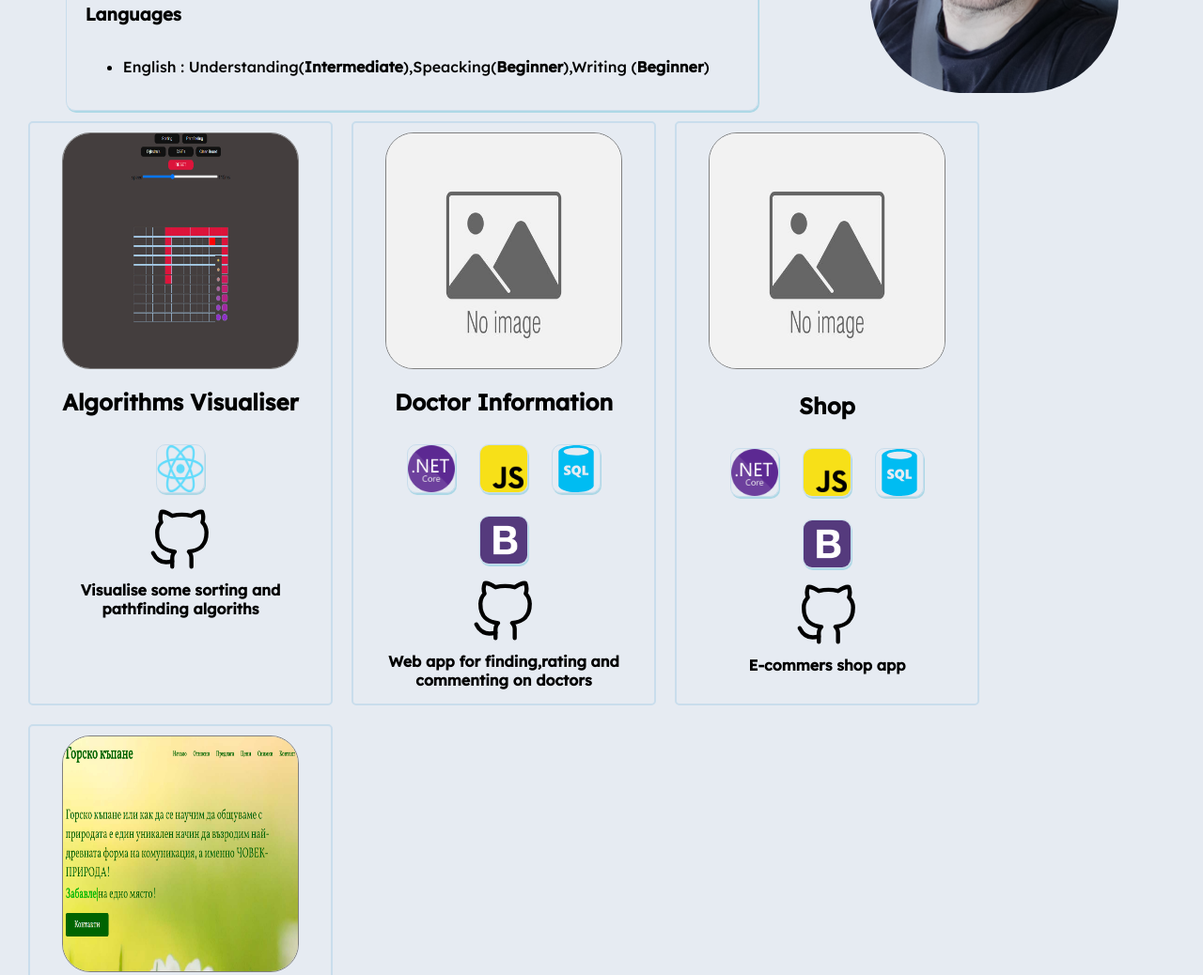
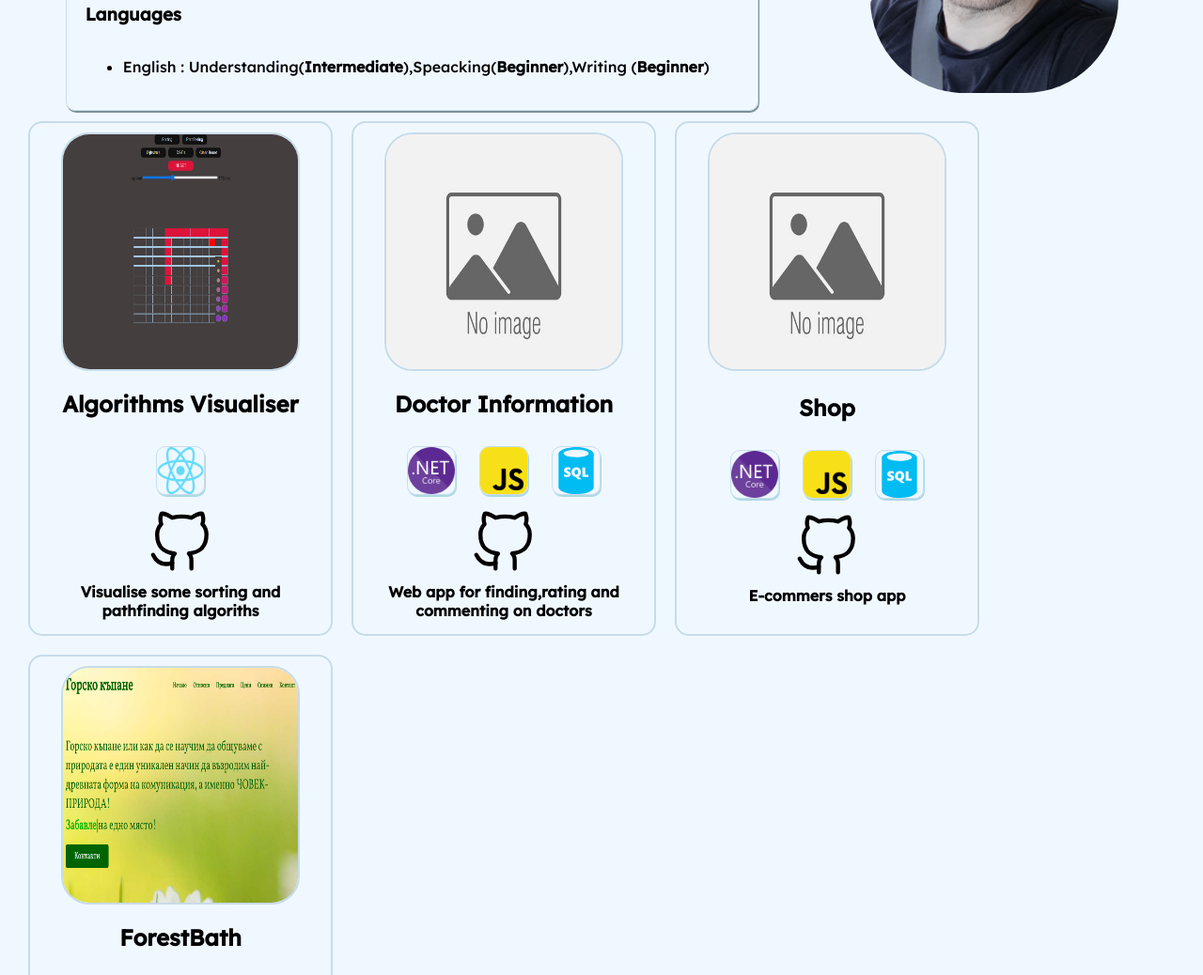
Before and after one commit to Plamen91Ivanov/PlamenPfWeb, a plain HTML site: page index.html in a window 1280 px wide. Shown: the part 375-1413 px from the top of the page at 94% size. Drawn offline with Linux system fonts and the light colour scheme.

Commit message:
fix style

```diff
--- a/index.html
+++ b/index.html
@@ -9,11 +9,6 @@
     <link rel="preconnect" href="https://fonts.gstatic.com" crossorigin>
     <link href="https://fonts.googleapis.com/css2?family=Lexend:wght@300;500&display=swap" rel="stylesheet">
   </head>
-<style>
-  body{
-    font-family: "Lexend";
-  }
-</style>
 <body>
   <div class="container">
       <div class="nav-bar">
@@ -110,7 +105,7 @@
                 <img class="skill-img" src="./img/NET_Core_Logo.svg.png">
             <img class="skill-img"  src="./img/Unofficial_JavaScript_logo_2.svg.png">
             <img class="skill-img"  src="./img/sql-database-generic.svg">
-            <img class="skill-img"  src="./img/bootstrap-logo.png">
+            <!-- <img class="skill-img"  src="./img/bootstrap-logo.png"> -->
             </div>
             <div>
               <a href="https://github.com/Plamen91Ivanov/DoctorInformation" target="_blank">
@@ -131,7 +126,7 @@
                 <img class="skill-img" src="./img/NET_Core_Logo.svg.png">
             <img class="skill-img"  src="./img/Unofficial_JavaScript_logo_2.svg.png">
             <img class="skill-img"  src="./img/sql-database-generic.svg">
-            <img class="skill-img"  src="./img/bootstrap-logo.png">
+            <!-- <img class="skill-img"  src="./img/bootstrap-logo.png"> -->
             </div>
             <div>
               <a href="https://github.com/Plamen91Ivanov" target="_blank">
--- a/style.css
+++ b/style.css
@@ -8,12 +8,13 @@ html {
 }
 
 body{
-    display: table-cell;
-  vertical-align: middle;
+    display:table-cell;
+    vertical-align: middle;
     margin: 0px;
-    background-color: #e6ebf2;
+    background-color:aliceblue;
     background-repeat: no-repeat;
     background-size: cover;
+    font-family: "Lexend";
 }
 button{
     margin: 10px;
@@ -28,7 +29,6 @@ h1{
 .container{
     margin: 20px;
     border-radius: 20px;
-    /* background-color: #183D3D; */
 }
 .nav-bar{
     display: flex;
@@ -74,9 +74,8 @@ h1{
     height: 100%;
 }
 .banner-information, .education{
-    /* background-color: #5C8374; */
     border: 1px solid rgb(201, 221, 236);
-    box-shadow: 1px 2px lightblue;
+    box-shadow: 1px 2px rgb(124, 145, 153);
     border-radius: 10px;
     display: flex;
     padding: 20px;
@@ -124,11 +123,11 @@ h1{
     width: 300px;
     margin: 10px;
     padding: 10px;
-    border: 2px solid rgb(201, 221, 236);
-    border-radius: 5px;
+    border: 2px solid rgb(199, 219, 234);
+    border-radius: 15px;
 }
 .project-img{
-    border: 1px solid grey;
+  border: 2px solid rgb(199, 219, 234);
     border-radius: 30px;
     width: 250px;
     height: 250px;
@@ -136,7 +135,7 @@ h1{
 .project-img-hidden{
   position:absolute;
   visibility: hidden;
-  border: 1px solid grey;
+  border: 2px solid rgb(199, 219, 234);
   border-radius: 30px;
   width: 250px;
   height: 250px;
```
Lines whose indentation alone changed are shown as unchanged.
